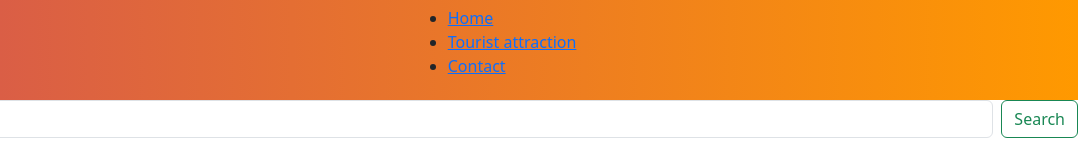
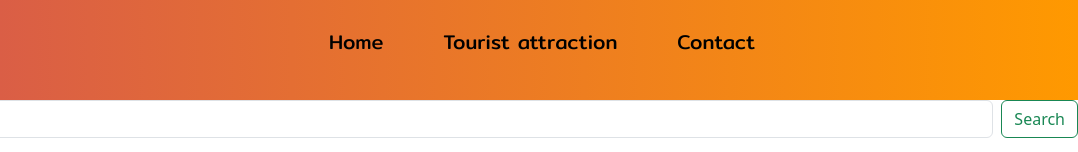
Before and after one commit to Korawit07Tar/homework-02_bootstrap, a plain HTML site: page index.html in a window 1280 px wide. Shown: the top 152 px of the page, 202-1280 px from the left. Drawn offline with nearby package versions, Linux system fonts and the light colour scheme; a web font is replaced by a local one.

Commit message:
จัดส่วนและปรับขนาด logo Menu ให้เหมาะสม

```diff
--- a/css/styles.css
+++ b/css/styles.css
@@ -27,3 +27,26 @@ nav{
     height: 100px;
     position: relative;
 }
+
+.logo {
+    display: block;
+    max-width: 130px;
+}
+.menu{
+    display: flex;
+    list-style: none;
+}
+.menu li {
+    margin-left: 60px;
+}
+.menu li a {
+    color: #000000;
+    text-decoration: none;
+    font-size: 20px;
+    font-family: "Mitr", sans-serif;
+}
+.menu li:hover{
+    background: linear-gradient(to right, rgb(246, 191, 171), rgb(255, 153, 0));
+    border-radius: 50px;
+
+}
```
